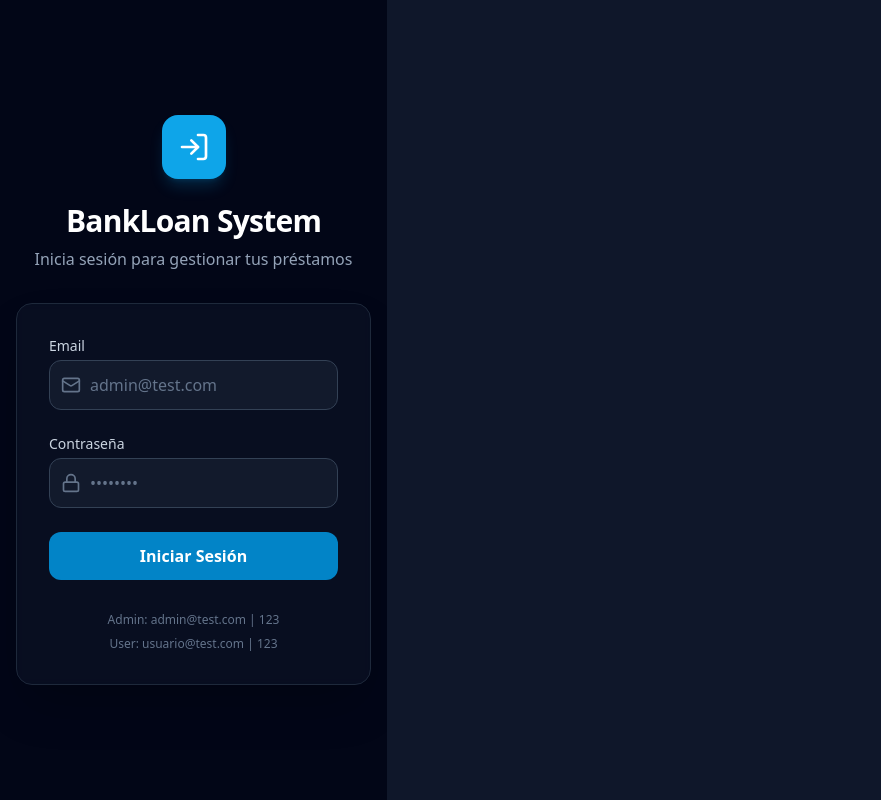
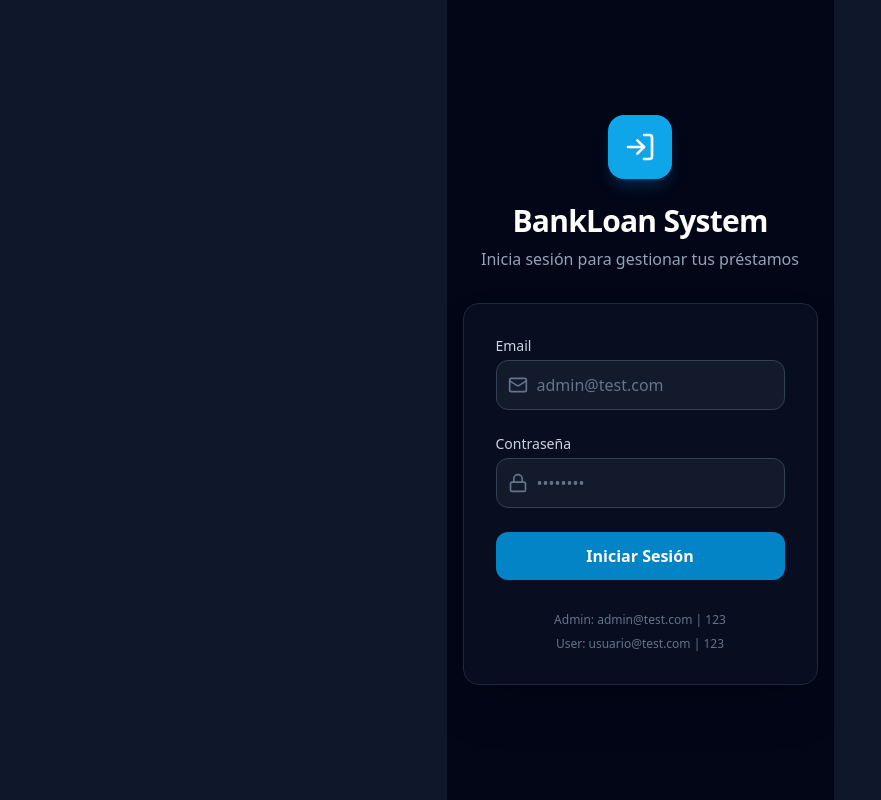
Before and after one commit to elkingutierrex/loan-management-egx-web, a React (Vite) app: page /login in a window 1280 px wide. Shown: the whole page, without its empty margins (0-881 px from the left). Built offline with nearby package versions, Linux system fonts and the light colour scheme; no server answers.

Commit message:
style: improving views

```diff
--- a/src/index.css
+++ b/src/index.css
@@ -19,7 +19,7 @@
 
 body {
   margin: 0;
-  display: flex;
+  display: content;
   place-items: center;
   min-width: 320px;
   min-height: 100vh;
```
